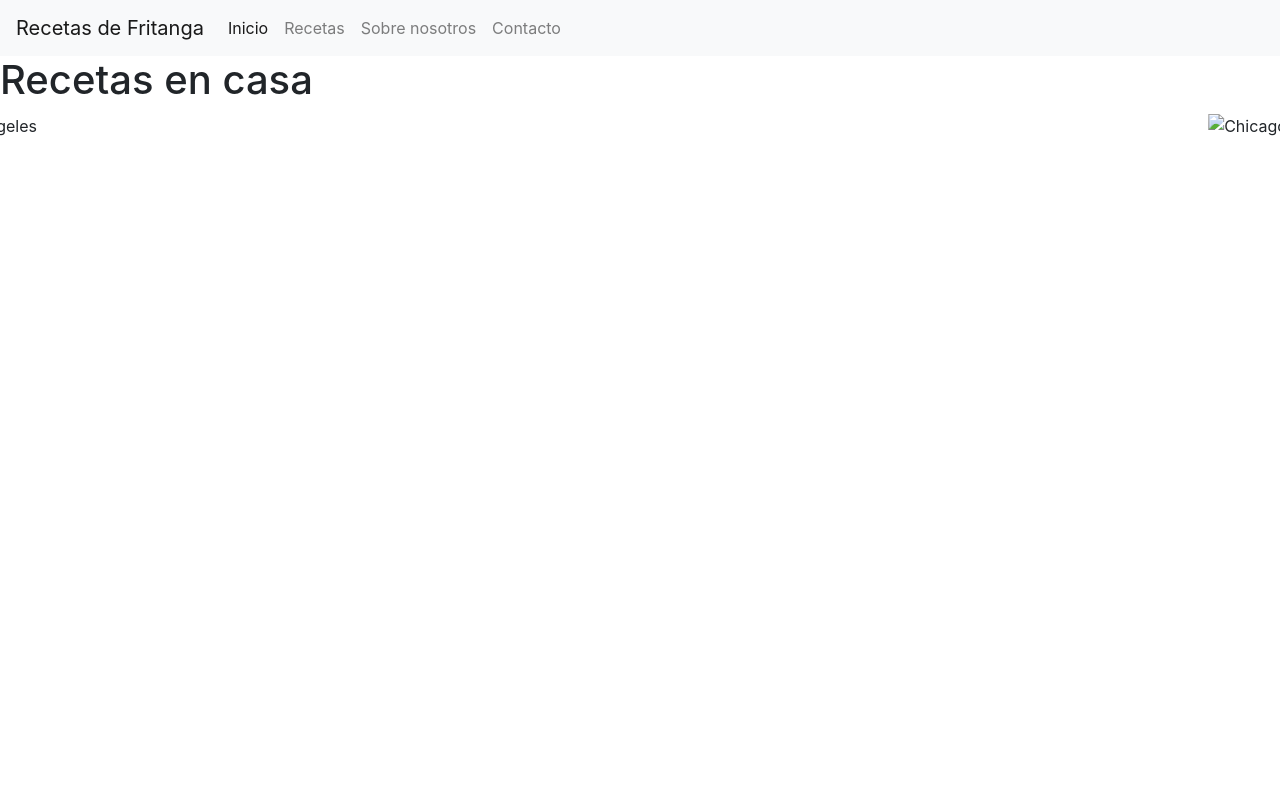
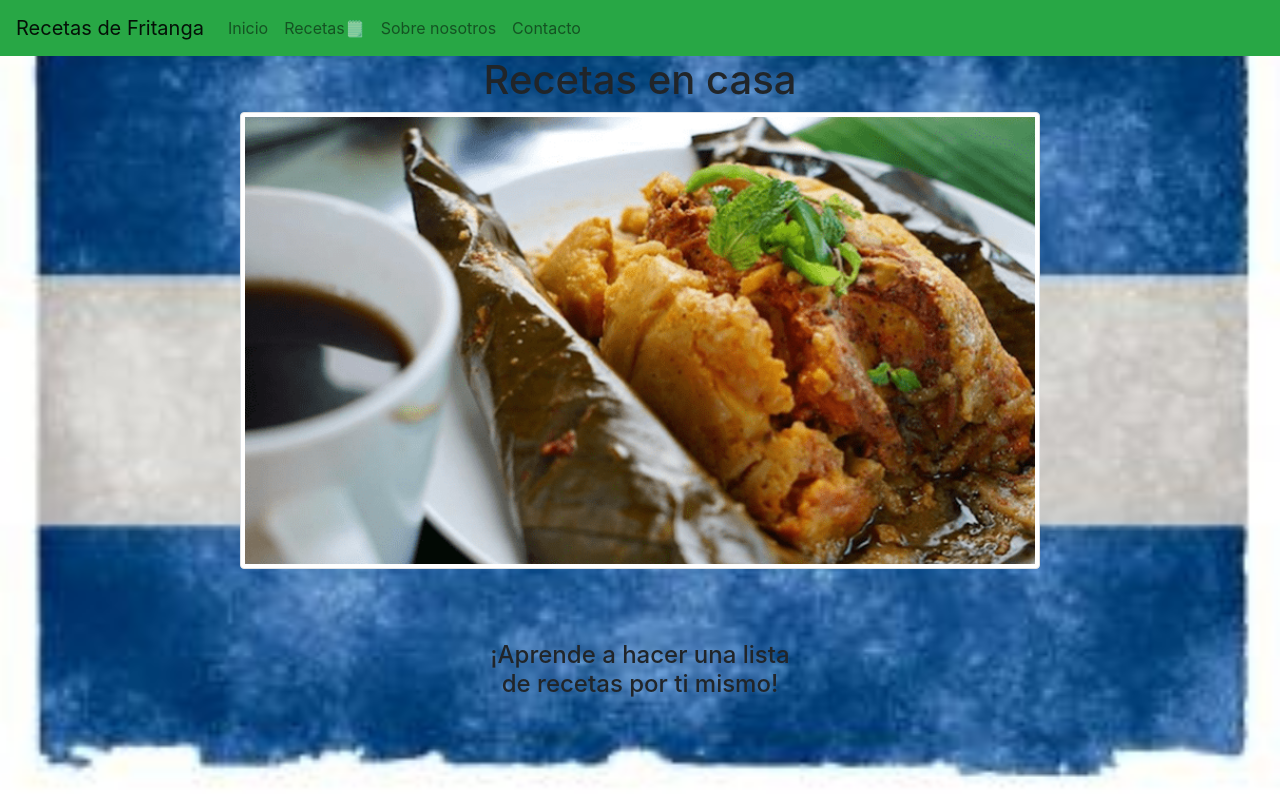
Before and after one commit to today-is-cinthia/cs50w-project0, a plain HTML site: page index.html in a window 1280 px wide. Drawn offline with nearby package versions, Linux system fonts and the light colour scheme.

Commit message:
actualizado

```diff
--- /dev/null
+++ b/css/style.css/style.css
@@ -0,0 +1,16 @@
+@media (min-width: 500px){
+    body{
+        background-image: url(/css/bandera.jpg);
+        background-position:center;
+    background-repeat: no-repeat;
+    background-size: 100% 100%;
+    background-attachment:fixed;
+    }
+
+}
+@media (max-width: 500px)
+{
+    body{
+        background-color: #5F9EA0;
+    }
+}
--- a/index.html
+++ b/index.html
@@ -9,68 +9,33 @@
   <script src="https://cdn.jsdelivr.net/npm/jquery@3.5.1/dist/jquery.slim.min.js"></script>
   <script src="https://cdn.jsdelivr.net/npm/popper.js@1.16.1/dist/umd/popper.min.js"></script>
   <script src="https://cdn.jsdelivr.net/npm/bootstrap@4.6.1/dist/js/bootstrap.bundle.min.js"></script>
-  <style>
-    /* Make the image fully responsive */
-    .carousel-inner img {
-      width: 50%;
-      height: 50%;
-    }
-    </style>
+
+  <link rel="stylesheet" href="/css/style.css/style.css">
 </head>
 <body>
-    <nav class="navbar navbar-expand-lg navbar-light bg-light">
+    <nav class="navbar navbar-expand-lg navbar-light bg-success">
         <a class="navbar-brand" href="#">Recetas de Fritanga</a>
         <button class="navbar-toggler" type="button" data-toggle="collapse" data-target="#navbarNavAltMarkup" aria-controls="navbarNavAltMarkup" aria-expanded="false" aria-label="Toggle navigation">
           <span class="navbar-toggler-icon"></span>
         </button>
         <div class="collapse navbar-collapse" id="navbarNavAltMarkup">
           <div class="navbar-nav">
-            <a class="nav-link active" href="#">Inicio <span class="sr-only">(current)</span></a>
-            <a class="nav-link" href="#">Recetas</a>
+            <a class="nav-link" href="#">Inicio</a>
+            <a class="nav-link" href="#">Recetas🗒</a>
             <a class="nav-link" href="#">Sobre nosotros</a>
             <a class="nav-link" href="#">Contacto</a>
           </div>
         </div>
       </nav>
 
-      <h1>Recetas en casa</h1>
+      <center><h1>Recetas en casa</h1></center>
 
-      <div id="demo" class="carousel slide" data-ride="carousel">
-        <ul class="carousel-indicators">
-          <li data-target="#demo" data-slide-to="0" class="active"></li>
-          <li data-target="#demo" data-slide-to="1"></li>
-          <li data-target="#demo" data-slide-to="2"></li>
-        </ul>
-        <div class="carousel-inner">
-          <div class="carousel-item active">
-            <img src="/cs50w-project0/nacatamal.png" alt="Los Angeles" width="1100" height="500">
-            <div class="carousel-caption">
-              <h3>Los Angeles</h3>
-              <p>We had such a great time in LA!</p>
-            </div>
-          </div>
-          <div class="carousel-item">
-            <img src="/cs50w-project0/quesillo.png" alt="Chicago" width="1100" height="500">
-            <div class="carousel-caption">
-              <h3>Chicago</h3>
-              <p>Thank you, Chicago!</p>
-            </div>
-          </div>
-          <div class="carousel-item">
-            <img src="/cs50w-project0/tajadas.JPG" alt="New York" width="1100" height="500">
-            <div class="carousel-caption">
-              <h3>New York</h3>
-              <p>We love the Big Apple!</p>
-            </div>
-          </div>
-        </div>
-        <a class="carousel-control-prev" href="#demo" data-slide="prev">
-          <span class="carousel-control-prev-icon"></span>
-        </a>
-        <a class="carousel-control-next" href="#demo" data-slide="next">
-          <span class="carousel-control-next-icon"></span>
-        </a>
-      </div>
+      <center><img src="/css/nacatamal.png" width="800" height="400" class="img-fluid img-thumbnail"></center>
+
+      <br><br><br><center><h4>¡Aprende a hacer una lista <br> de recetas por ti mismo!</h4></center>
+
+      <h5></h5>
+
 <script src="https://cdn.jsdelivr.net/npm/jquery@3.5.1/dist/jquery.slim.min.js" integrity="sha384-DfXdz2htPH0lsSSs5nCTpuj/zy4C+OGpamoFVy38MVBnE+IbbVYUew+OrCXaRkfj" crossorigin="anonymous"></script>
 <script src="https://cdn.jsdelivr.net/npm/bootstrap@4.6.1/dist/js/bootstrap.bundle.min.js" integrity="sha384-fQybjgWLrvvRgtW6bFlB7jaZrFsaBXjsOMm/tB9LTS58ONXgqbR9W8oWht/amnpF" crossorigin="anonymous"></script>
 </body>
```
Also changed, not shown: css/bandera.jpg (added), css/quesillo.jpg (added), css/quesillo.png (deleted), css/tajadas.JPG, recetas.html (added).
